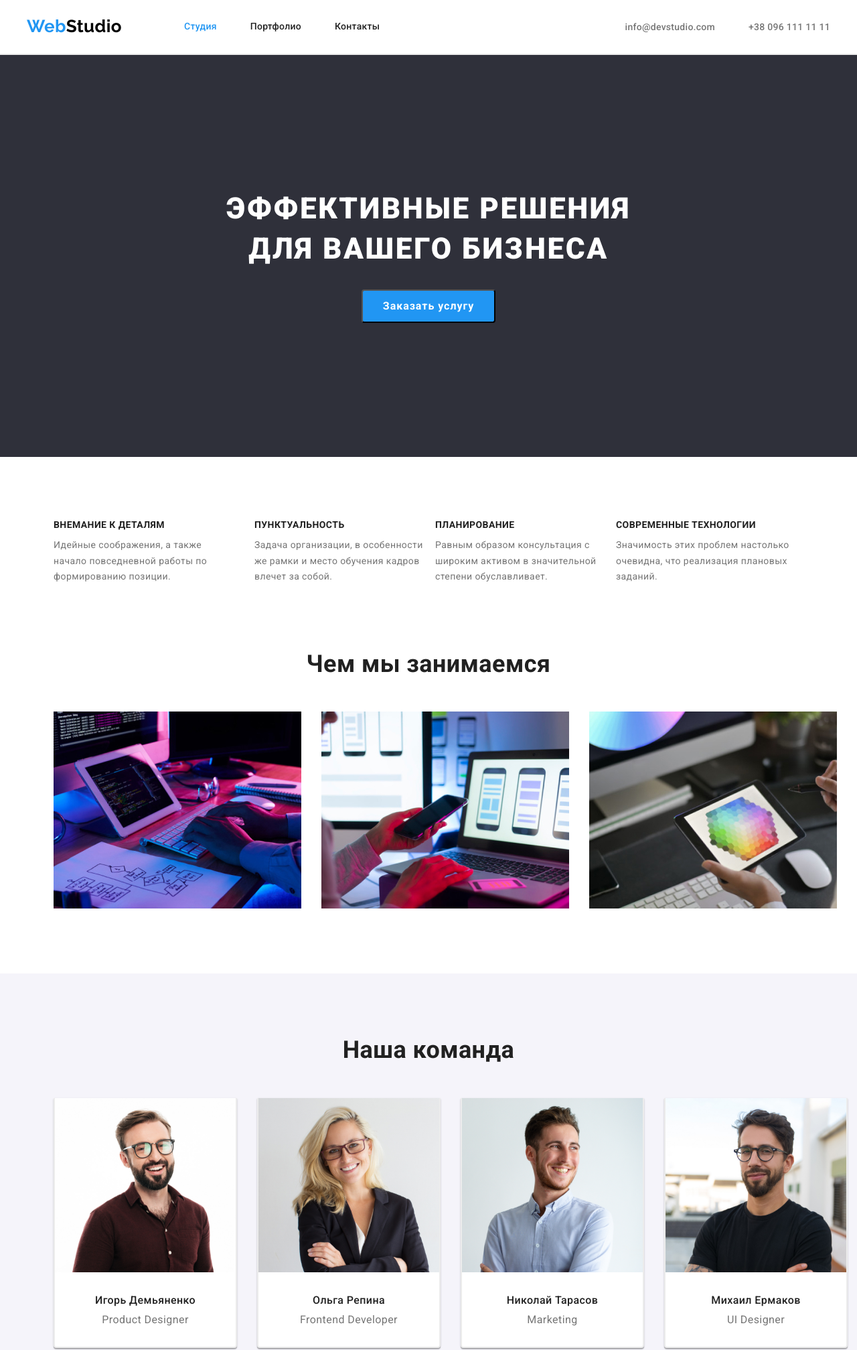
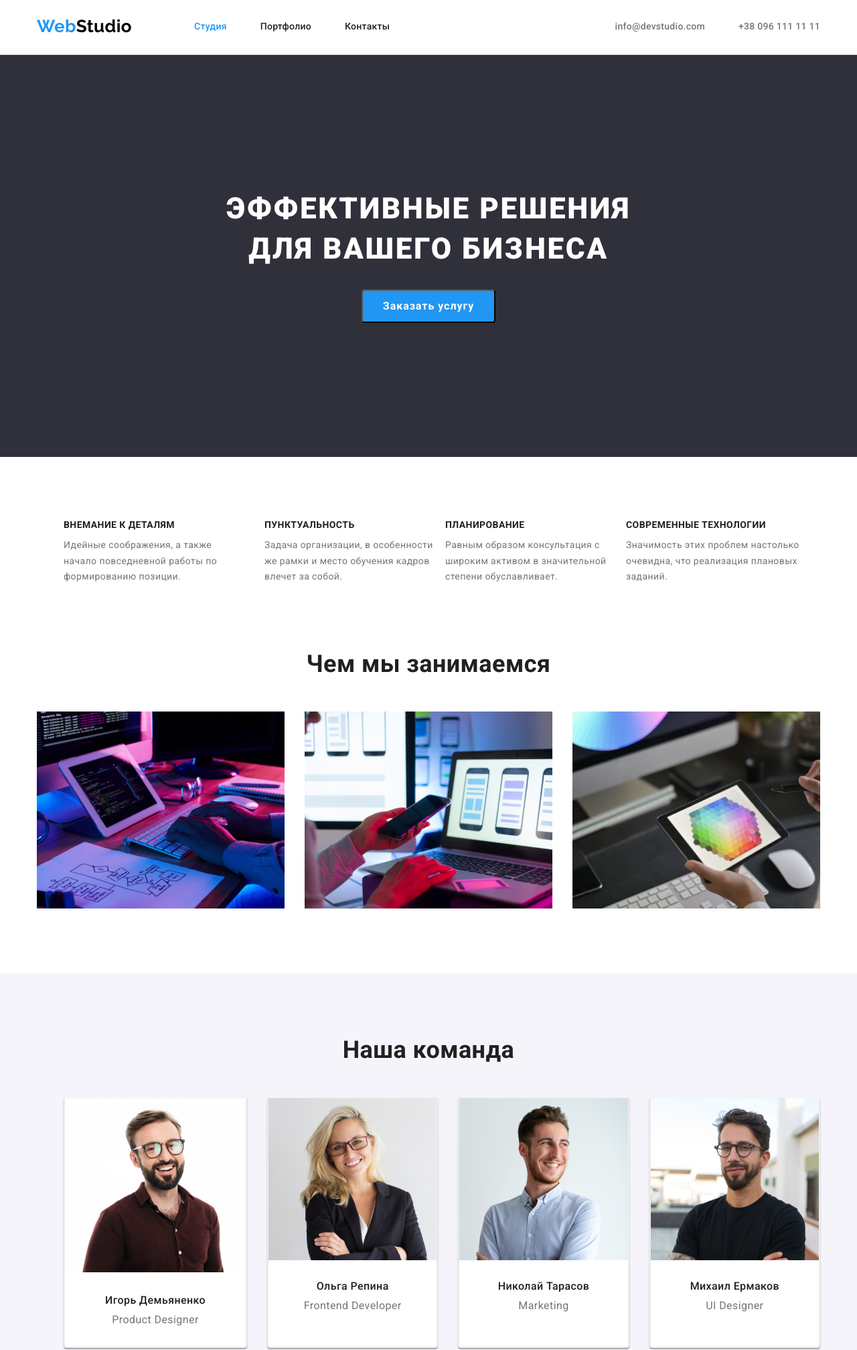
Before and after one commit to Victor-Mazurenko/goit-markup-hw-03, a plain HTML site: page index.html in a window 1280 px wide. Shown: the top 2015 px of the page at 67% size. Drawn offline with nearby package versions, Linux system fonts and the light colour scheme.

Commit message:
Исправлял ошибки в дз

```diff
--- a/css/styles.css
+++ b/css/styles.css
@@ -27,11 +27,17 @@
 }
 
 .container {
-  width: 1230px;
+  width: 1200px;
   padding-left: 15px;
   padding-right: 15px;
   margin-right: auto;
   margin-left: auto;
+}
+
+*,
+*::after,
+*::before{
+  box-sizing: border-box;
 }
 
 /*Шапка сайта*/
@@ -84,7 +90,7 @@
   padding: 0;
 }
 .site-nav .link:not(:last-child){
-  padding-right: 50px;
+  margin-right: 50px;
 }
 
 .site-nav .link-btn{
@@ -99,7 +105,13 @@
   display: flex;
 }
 .auth-nav .link:not(:last-child){
-  padding-right: 50px;
+  margin-right: 50px;
+}
+
+.auth-nav .btn-link{
+  display: inline-block;
+  padding-top: 32px;
+  padding-bottom: 32px;
 }
 
 .auth-nav{
@@ -207,6 +219,7 @@
 }
 
 .work .work-title {
+  margin-bottom: 50px;
 
   color: var(--text-color);
 
@@ -218,7 +231,7 @@
 
 .work .title{
   display: flex;
-  padding-top: 50px;
+  padding: 0;
 }
 
 .work .titles:not(:last-child){
@@ -261,6 +274,12 @@
 
 .team .titles:not(:last-child){
   margin-right: 30px;
+}
+
+.team .team-pic{
+  display: block;
+  height: auto;
+  max-width: 100%;
 }
 
 .team .workers {
@@ -353,6 +372,10 @@
   border-bottom: 2px solid #ECECEC;
 }
 
+.section{
+  padding: 94px 0;
+}
+
 .visually-hidden {
   position: absolute;
   width: 1px;
@@ -393,8 +416,8 @@
 
 .main-portfolio .titles{
   display: flex;
+  padding: 0;
   justify-content: center;
-  margin-top: 94px;
   margin-bottom: 50px;
 }
 
@@ -416,9 +439,6 @@
   margin-right: 0;
 }
 
-.main-portfolio .list:nth-last-child(-n+3){
-  margin-bottom: 94px;
-}
 
 .main-portfolio .title {
   color: var(--text-color);
--- a/index.html
+++ b/index.html
@@ -110,7 +110,7 @@
         <h2 class="team-title">Наша команда</h2>
         <ul style="list-style: none" class="title">
           <li class="titles">
-            <img src="./images/img3.jpg" alt="Игорь" width="270" class="team-pic" />
+            <img src="./images/img3.jpg" alt="Игорь" width="270"/>
             <div class="wrapper">
             <h3 class="workers">Игорь Демьяненко</h3>
             <p lang="en" class="position">Product Designer</p>
```
Also changed, not shown: portfolio.html (+5 -3 lines).
